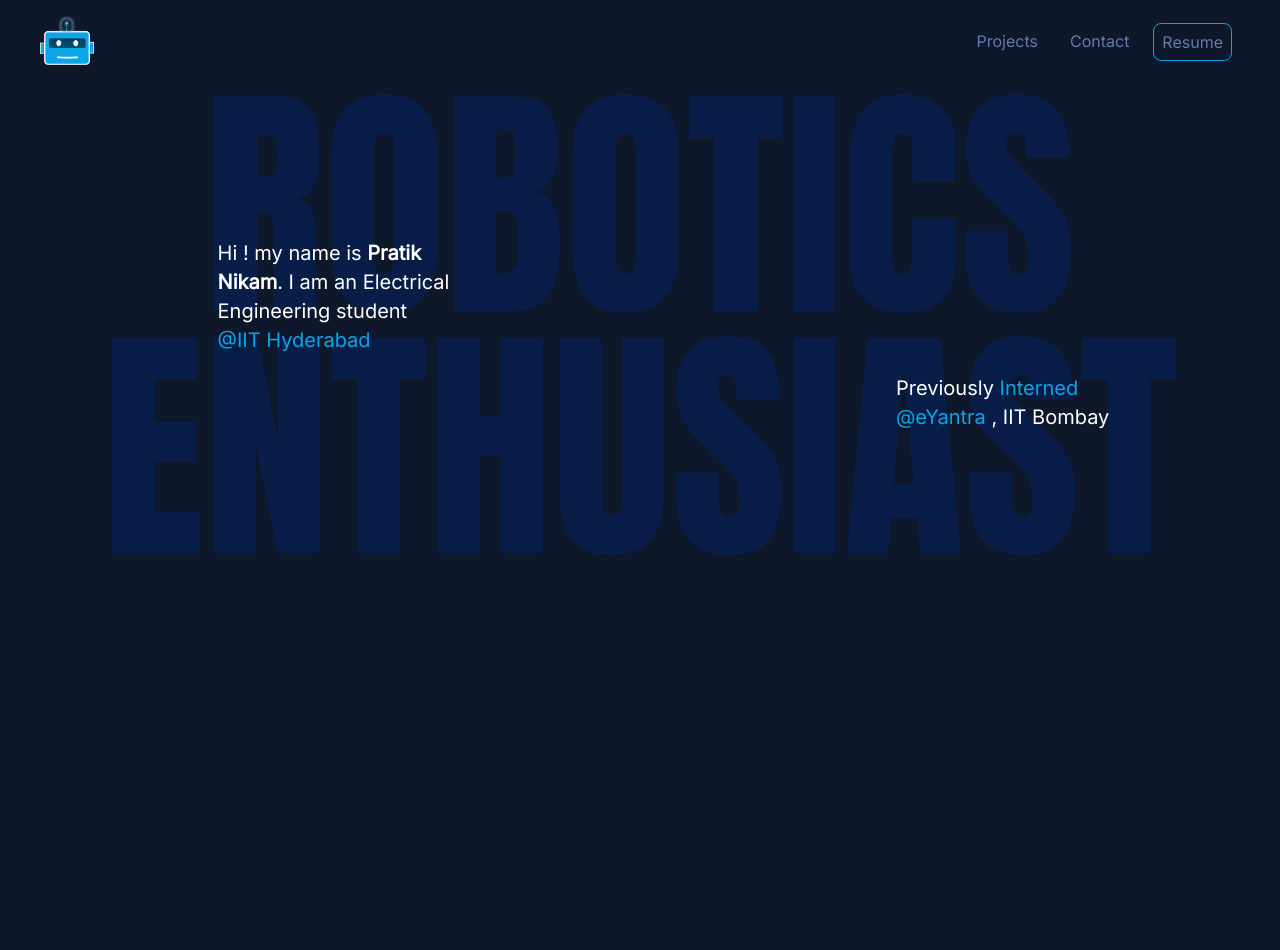
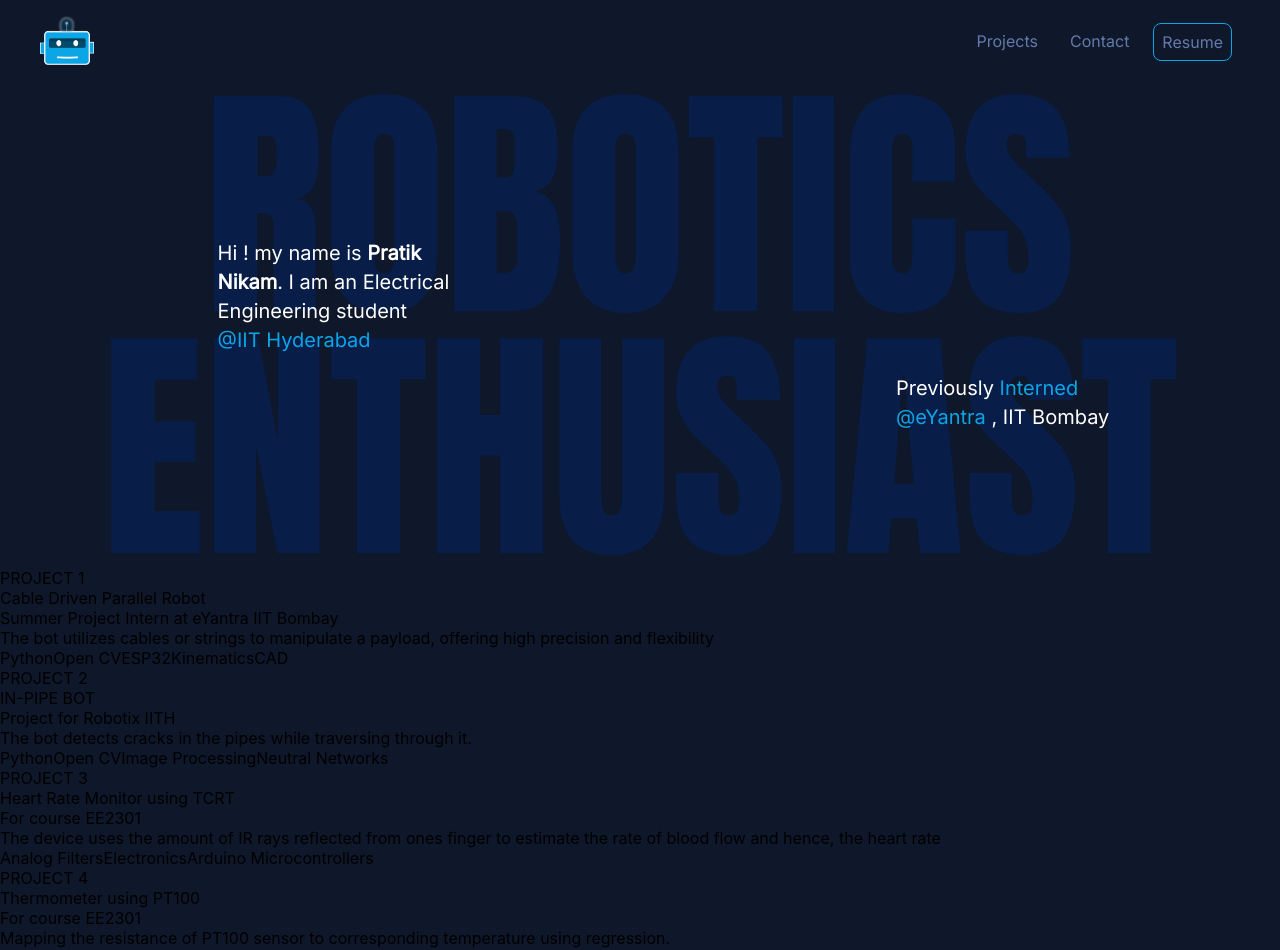
Before and after one commit to PR1YAM9/Prateek_Portfolio, a React (Create React App) app: page / in a window 1280 px wide. Shown: the top 950 px of the page. Before the commit the page ends 800 px from the top, so only its background shows below. Built offline with nearby package versions, Linux system fonts and the light colour scheme.

Commit message:
mt=y work

```diff
--- a/src/App.js
+++ b/src/App.js
@@ -2,11 +2,13 @@ import React from 'react'
 import './App.css'
 // import Hero from './components/hero/Hero'
 import Navbar from './components/navbar/Navbar'
+import Project from './components/projectss/Project'
 
 const App = () => {
   return (
     <>
       <Navbar/>
+      <Project/>
     </>
   )
 }
--- /dev/null
+++ b/src/components/cards/Card.jsx
@@ -0,0 +1,26 @@
+import React from 'react'
+
+const Card = (props) => {
+  return (
+    <div style={{display:'flex'}}>
+      <div className="card-data">
+        <p>{props.sno}</p>
+        <p>{props.projectTitle}</p>
+        <p>{props.location}</p>
+        <div>
+          <p>{props.about}</p>
+        </div>
+        {
+          props.techStack.map((tag) => {
+            return <span>{tag}</span>
+          })
+        }
+      </div>
+      <div className="card-img">
+
+      </div>
+    </div>
+  )
+}
+
+export default Card
--- /dev/null
+++ b/src/components/cards/data.js
@@ -0,0 +1,35 @@
+const data = [
+  {
+    sno: "PROJECT 1",
+    projectTitle: "Cable Driven Parallel Robot",
+    location: "Summer Project Intern at eYantra IIT Bombay",
+    about:
+      "The bot utilizes cables or strings to manipulate a payload, offering high precision and flexibility",
+    techStack: ["Python", "Open CV", "ESP32", "Kinematics", "CAD"]
+  },
+  {
+    sno: "PROJECT 2",
+    projectTitle: "IN-PIPE BOT",
+    location: "Project for Robotix IITH",
+    about:
+      "The bot detects cracks in the pipes while traversing through it.",
+    techStack: ["Python", "Open CV", "Image Processing", "Neutral Networks"]
+  },
+  {
+    sno: "PROJECT 3",
+    projectTitle: "Heart Rate Monitor using TCRT",
+    location: "For course EE2301",
+    about:
+      "The device uses the amount of IR rays reflected from ones finger to estimate the rate of blood flow and hence, the heart rate",
+    techStack: ["Analog Filters", "Electronics", "Arduino Microcontrollers"]
+  },
+  {
+    sno: "PROJECT 4",
+    projectTitle: "Thermometer using PT100",
+    location: "For course EE2301",
+    about:
+      "Mapping the resistance of PT100 sensor to corresponding temperature using regression.",
+    techStack: ["Polynomial Regression", "Machine Learning", "Microcontrollers"]
+  }
+];
+export default data;
--- /dev/null
+++ b/src/components/projectss/Project.jsx
@@ -0,0 +1,17 @@
+import React from 'react'
+import Card from '../cards/Card.jsx'
+import data from '../cards/data.js'
+const Project = () => {
+  return (
+    <div>
+        {
+
+            data.map((item) => {
+                return <Card key={item.id} {...item} />
+            })
+        }
+    </div>
+  )
+}
+
+export default Project
```
Also changed, not shown: 1 other file (tests, documents, lock files or other folders).
